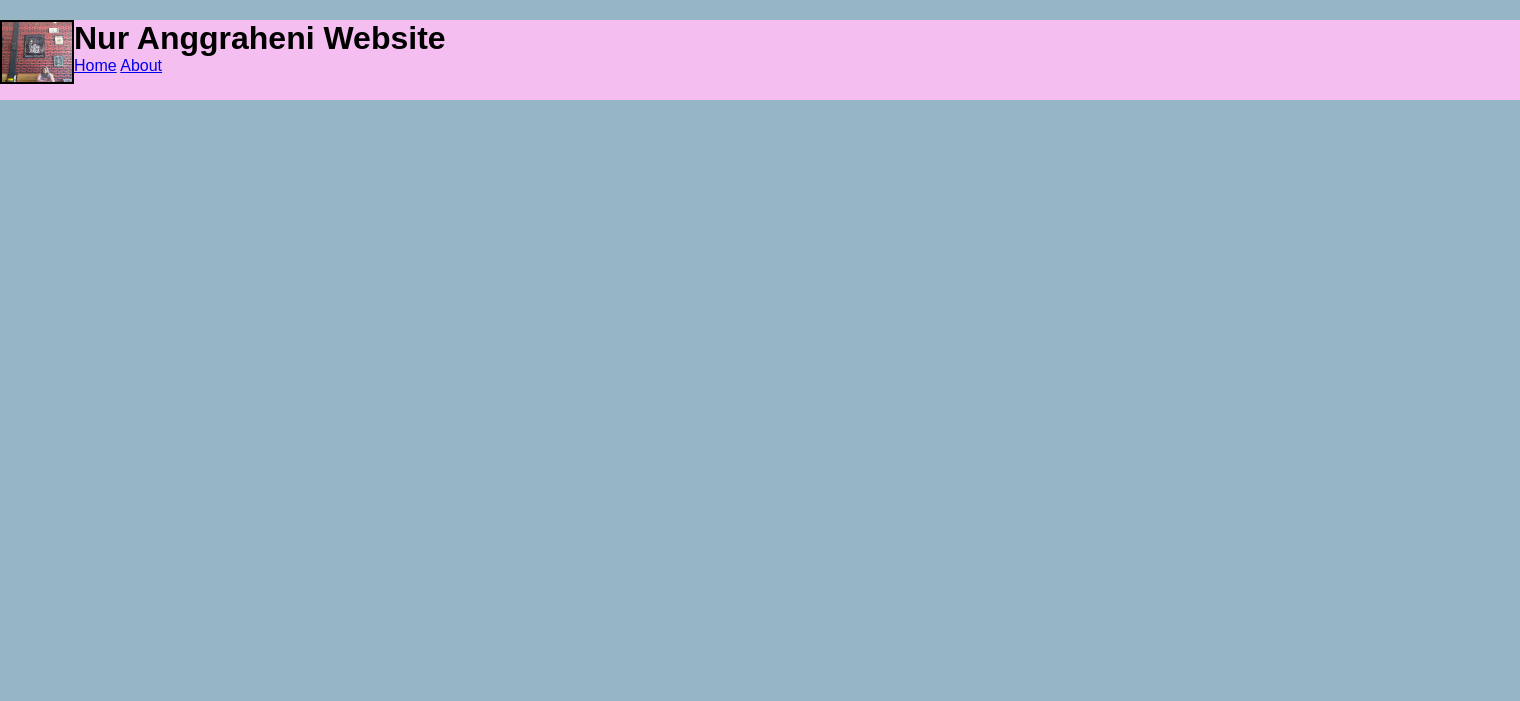
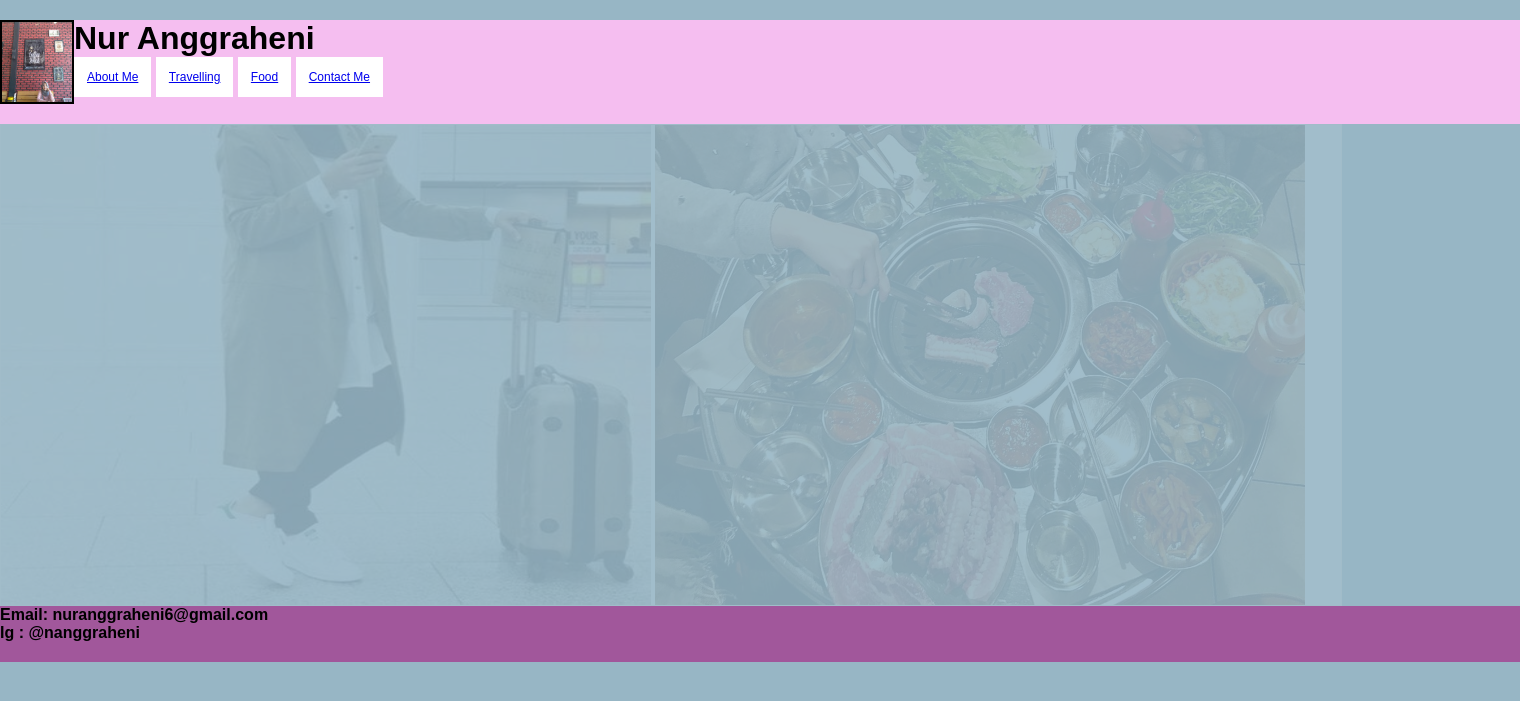
Before and after one commit to NurAnggraheni/14117088-PABWB, a PHP site: the page made by Personal Website/perssonal website.html in a window 1520 px wide. Shown: the top 701 px of the page. Run offline with PHP 8.4, Linux system fonts and the light colour scheme.

Commit message:
halaman awal

```diff
--- a/Personal Website/perssonal website.html
+++ b/Personal Website/perssonal website.html
@@ -7,20 +7,32 @@
 
     </head>
     <body>
-        <marquee width="1500" height="20">Welcome to My Website</marquee>
+        <marquee width="1300" height="20">Welcome to My Website</marquee>
 
-    <div class="container">
+    <div class="header">
                 <div id="content">
-                <img class="foto" src="foto.jpg" height="60px" width= "70px" align ="left" border="2"/>
-                <h1>Nur Anggraheni Website</h1>
-                <a href="Home.html">Home</a>                <a href="Home.html">About</a>
-
+                <img class="foto" src="foto.jpg" height="80px" width= "70px" align ="left" border="2"/>
+                <h1>Nur Anggraheni </h1>
+                <button class="button">
+                    <a href="Home.html"> About Me</a>
+                </button>
+                <button class="button">
+                    <a href="Home.html"> Travelling</a>
+                </button>
+                <button class="button">
+                    <a href="Home.html"> Food</a>
+                </button>
+                <button class="button">
+                    <a href="Home.html"> Contact Me</a>
+                </button>
                 </div>
     </div>
-
-
-
-
-
+     <div class="trans">
+            <img class="trav" src="travel.jpg" width="650px" height="480px"> <img class="trav" src="grill.jpg" width="650px" height="480px">
+     </div>
+         <div class="footer">
+         <h4>Email: nuranggraheni6@gmail.com</h4>
+         <h4>Ig   : @nanggraheni</h4>
+        </div>
     </body>
 </html>
--- a/Personal Website/tulisan.css
+++ b/Personal Website/tulisan.css
@@ -9,11 +9,35 @@ marquee{color: rgb(255,255,255);}
 html,body{
     height:100%;
 }
-.container{
-    height:10%;
+.header{
+    height:13%;
     background: rgb(245, 190, 240)
 }
 .footer{
-    height:10%;
-    background: rgb(245, 190, 240)
+    height:7%;
+    background: rgb(161, 87, 155)
 }
+.button{
+    background-color:white;
+    color: pink;
+    padding:13px;
+    font-size:12px;
+    border:none;
+    cursor: pointer;
+}
+.trans{
+    width:1340px;
+    height:480px;
+    background-color:rgb(255,255,255);;
+    border:1px solid rgb(248, 244, 244);
+    opacity:0.1;
+    filter:alpha(opacity=10); /* For IE8 and earlier */
+
+}
+img.trans{
+
+
+}
+h2,p{
+    color:rgb(5, 5, 5)
+}
```
Also changed, not shown: Personal Website/Home.html (added, +12 -0 lines), Personal Website/MP3.jpg (added), Personal Website/grill.jpg (added), Personal Website/travel.jpg (added), Personal Website/traveling.html (added).
